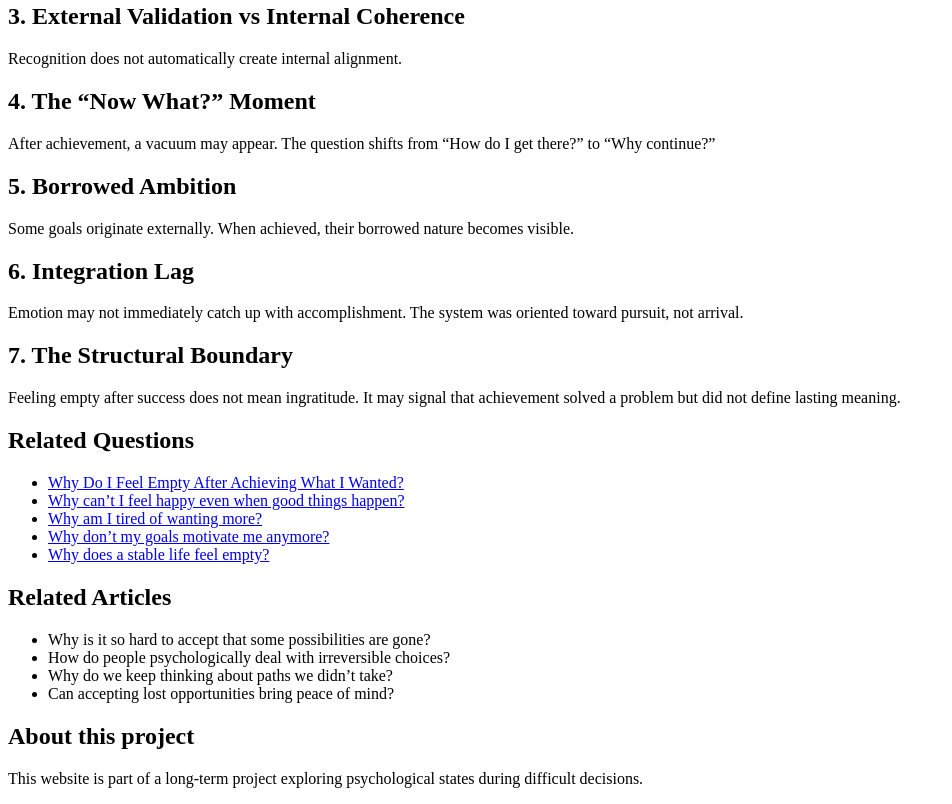
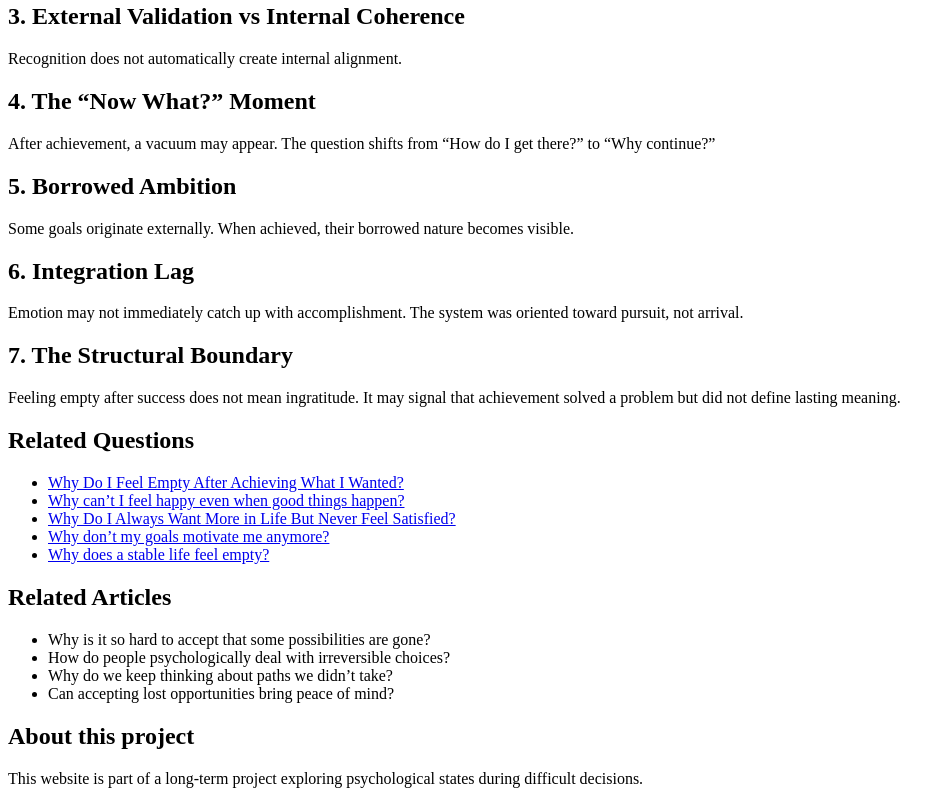
Before and after one commit to mozartltv-creator/118-why-success-feels-empty, a plain HTML site: page index.html in a window 1280 px wide. Shown: the part 416-1220 px from the top of the page, without its empty margins (0-952 px from the left). Drawn offline with Linux system fonts and the light colour scheme.

Commit message:
Update index.html

```diff
--- a/index.html
+++ b/index.html
@@ -66,7 +66,7 @@ It may signal that achievement solved a problem but did not define lasting meani
 <ul>
   <li><a href="https://mozartltv-creator.github.io/75-empty-after-achievement/">Why Do I Feel Empty After Achieving What I Wanted?</a></li>
   <li><a href="https://mozartltv-creator.github.io/71-cant-feel-happy-good-things/">Why can’t I feel happy even when good things happen?</a></li>
-  <li><a href="https://mozartltv-creator.github.io/74-tired-of-wanting-more/">Why am I tired of wanting more?</a></li>
+  <li><a href="https://mozartltv-creator.github.io/74-Why-Do-I-Always-Want-More-in-Life-But-Never-Feel-Satisfied/">Why Do I Always Want More in Life But Never Feel Satisfied?</a></li>
   <li><a href="https://mozartltv-creator.github.io/119-goals-no-longer-motivate-me/">Why don’t my goals motivate me anymore?</a></li>
   <li><a href="https://mozartltv-creator.github.io/120-stable-life-feels-empty/">Why does a stable life feel empty?</a></li>
 </ul>
```
